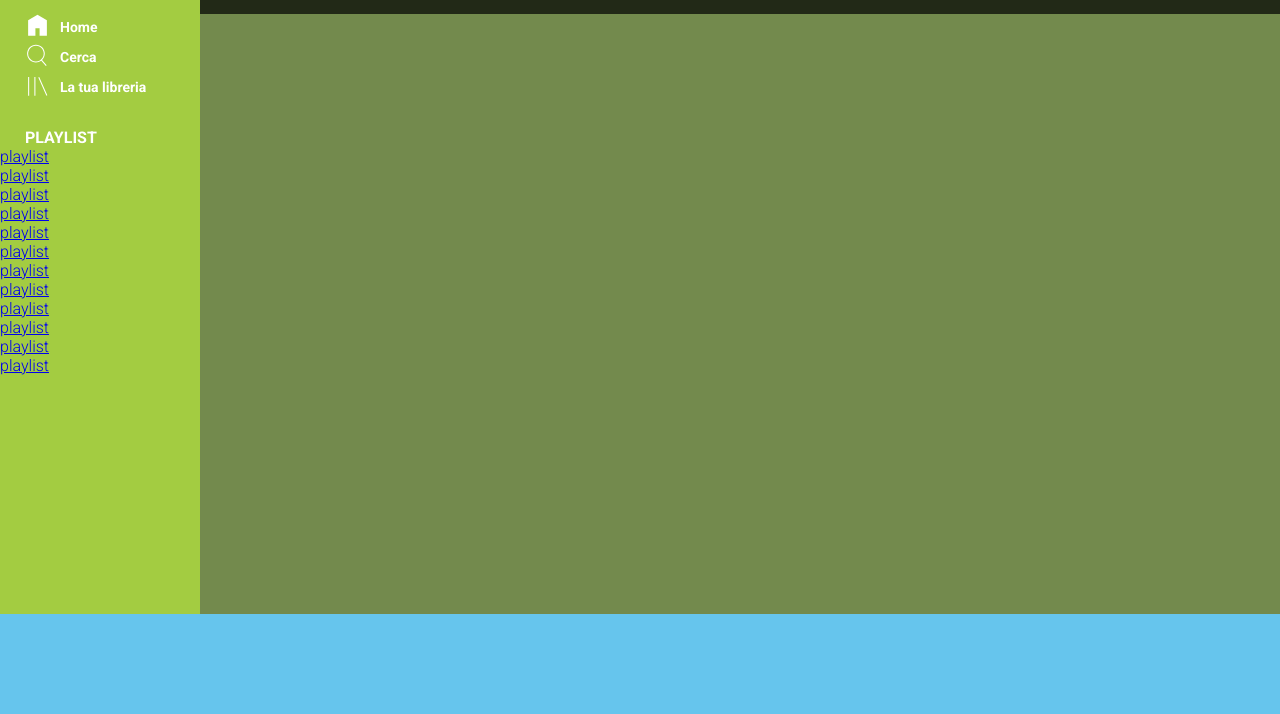
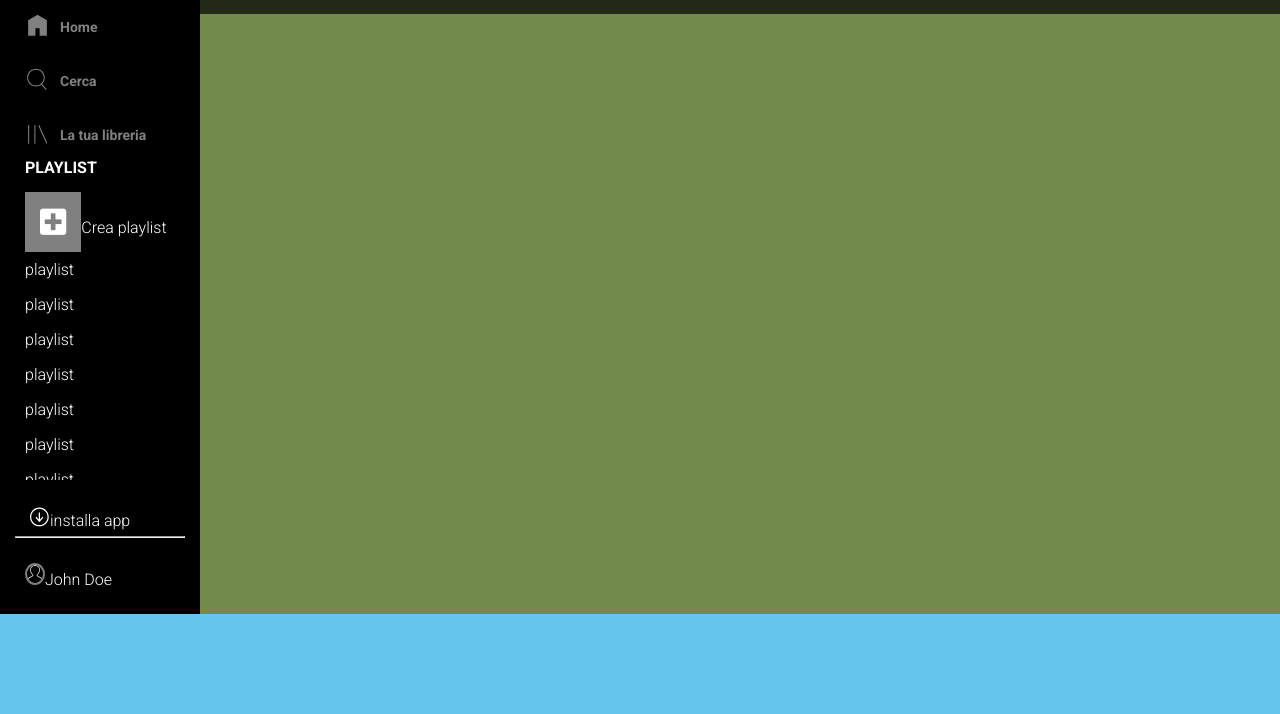
Before and after one commit to Simone-ortu/html-css-spotifyweb, a plain HTML site: page index.html in a window 1280 px wide. Shown: the part 86-800 px from the top of the page. Drawn offline with Linux system fonts and the light colour scheme.

Commit message:
left-nav

```diff
--- a/css/style.css
+++ b/css/style.css
@@ -17,26 +17,44 @@ main {
 body{
   font-family: 'Roboto', sans-serif;
 }
+main a{
+  text-decoration: none;
+  color: white;
+}
+main .home a{
+  opacity: 0.5;
+
+}
+main .home a:active{
+  opacity: 1;
+  border-left: 5px solid green;
+  vertical-align: super;
+}
 
 .left-nav{
   width: 200px;
   min-height: 200px;
-  background-color: rgb(163, 204, 65);
+  background-color: black;
+  display: flex;
+  flex-direction: column;
+  justify-content: space-between;
+}
+.left-nav .logo img{
+  opacity: 1;
 }
 .left-nav img{
   width: 150px;
   margin-top: 25px;
   margin-left: 25px;
 }
+.left-nav .home{
+  height:  120px;
+}
 .left-nav .home img{
   width: 25px;
 }
 .left-nav .home li{
-  height: 30px;
-}
-.left-nav .home  a{
-  text-decoration: none;
-  color: white;
+  margin:0;
 }
 .left-nav .home span {
   padding-left: 10px;
@@ -44,21 +62,60 @@ body{
   font-weight: 600;
   font-size: 14px;
 }
+.left-nav .playlist{
+  flex-grow: 2;
+  min-height: 200px;
+  overflow-y: auto;
+  margin-top: 50px;
+}
 .left-nav .playlist h4{
-  margin-top: 50px;
   margin-left: 25px;
+  margin-bottom: 15px;
   text-transform: uppercase;
   color: white;
 }
-.left-nav .playlist{
+.left-nav .playlist ul{
   overflow-y: auto;
+}
+.left-nav .playlist li{
+  margin-left: 25px;
+  list-style: none;
+  line-height: 35px;
 }
 
 
+.fa-plus-square{
+  font-size: 30px;
+  padding: 15px;
+  background-color: grey;
+}
 
 
+.account,
+.download{
 
+}
+.user hr{
+  margin: 0 15px;
+}
+.user .download img{
+  width: 25px;
+  vertical-align: text-bottom;
+}
+.user .account{
+  margin-bottom: 25px;
+}
+.user .account img{
+  width: 20px;
+  border-radius: 50%;
+  border:  2px solid grey;
+  line-height: 20px;
+}
+.user .download a{
+  vertical-align: super;
+  text-decoration: none;
 
+}
 .top-bar{
   width: calc(100% - 200px);
   height: 100px;
@@ -76,5 +133,4 @@ footer{
   position: fixed;
   bottom: 0;
   left: 0;
-
 }
--- a/index.html
+++ b/index.html
@@ -7,13 +7,16 @@
   <link rel="stylesheet" href="css/style.css">
   <link rel="preconnect" href="https://fonts.gstatic.com">
   <link href="https://fonts.googleapis.com/css2?family=Roboto:wght@300;700&display=swap" rel="stylesheet">
+  <link rel="stylesheet" href="https://cdnjs.cloudflare.com/ajax/libs/font-awesome/5.15.1/css/all.min.css" integrity="sha512-+4zCK9k+qNFUR5X+cKL9EIR+ZOhtIloNl9GIKS57V1MyNsYpYcUrUeQc9vNfzsWfV28IaLL3i96P9sdNyeRssA==" crossorigin="anonymous" />
   <title>Spotify</title>
 </head>
 <body>
   <div class="container">
     <main>
       <div class="left-nav">
+        <div class="logo">
         <a href="#"><img src="img/logo.svg" alt="Logo"></a>
+        </div>
         <div class="home">
           <ul>
             <li><a href="#"><img src="img/home.svg" alt="home"><span>Home</span></a></li>
@@ -24,7 +27,7 @@
         <div class="playlist">
           <h4>Playlist</h4>
           <ul>
-            <li><a href="#">playlist</a></li>
+            <li><a href="#"> <i class="fas fa-plus-square"></i>Crea playlist</a></li>
             <li><a href="#">playlist</a></li>
             <li><a href="#">playlist</a></li>
             <li><a href="#">playlist</a></li>
@@ -37,6 +40,15 @@
             <li><a href="#">playlist</a></li>
             <li><a href="#">playlist</a></li>
           </ul>
+        </div>
+        <div class="user">
+          <div class="download">
+            <a href="#"><img src="img/download.svg" alt="download">installa app</a>
+          </div>
+          <hr>
+          <div class="account">
+            <a href="#"><img src="img/profile.svg" alt="profile">John Doe</a>
+          </div>
         </div>
 
       </div>
```
